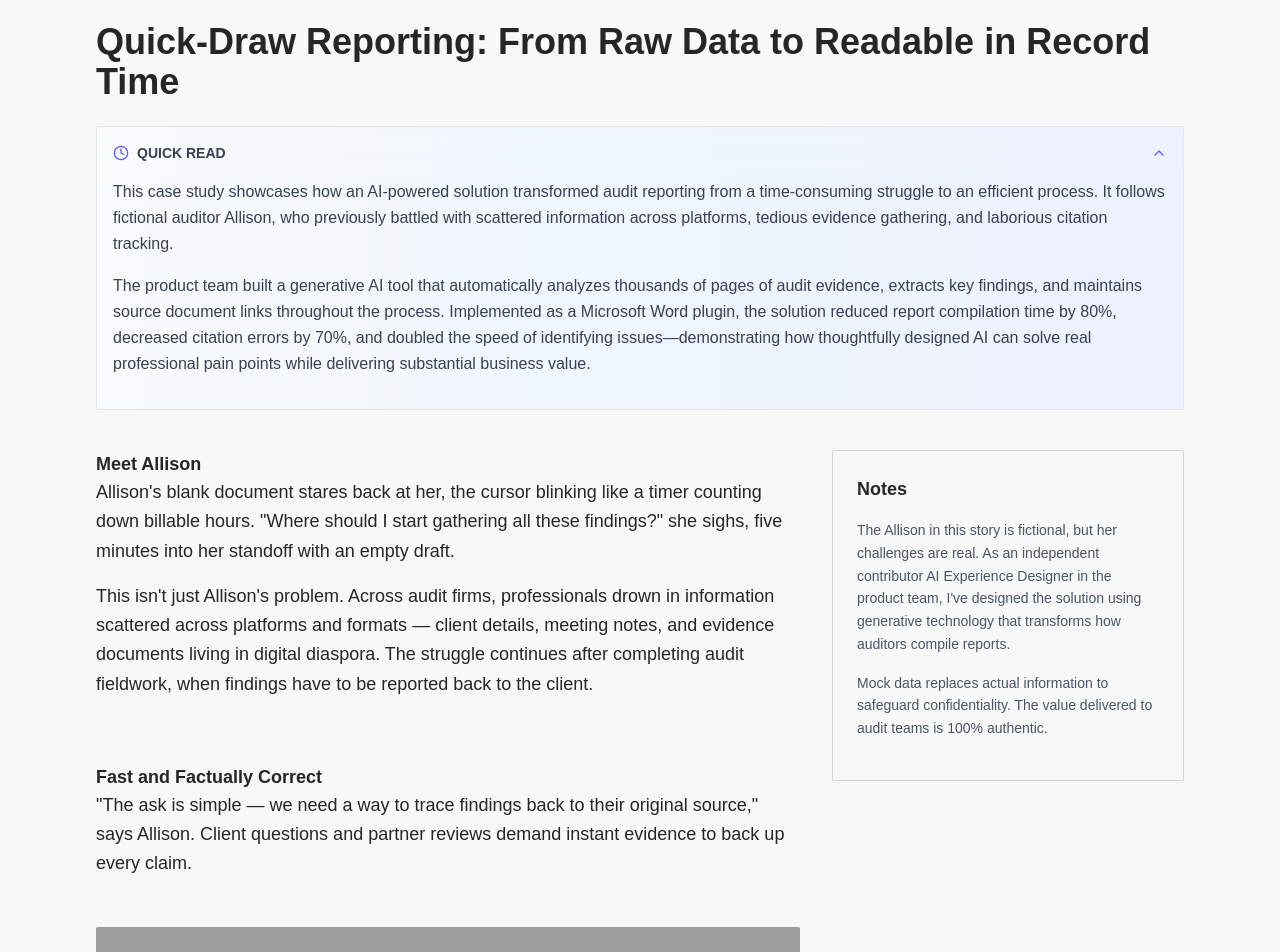
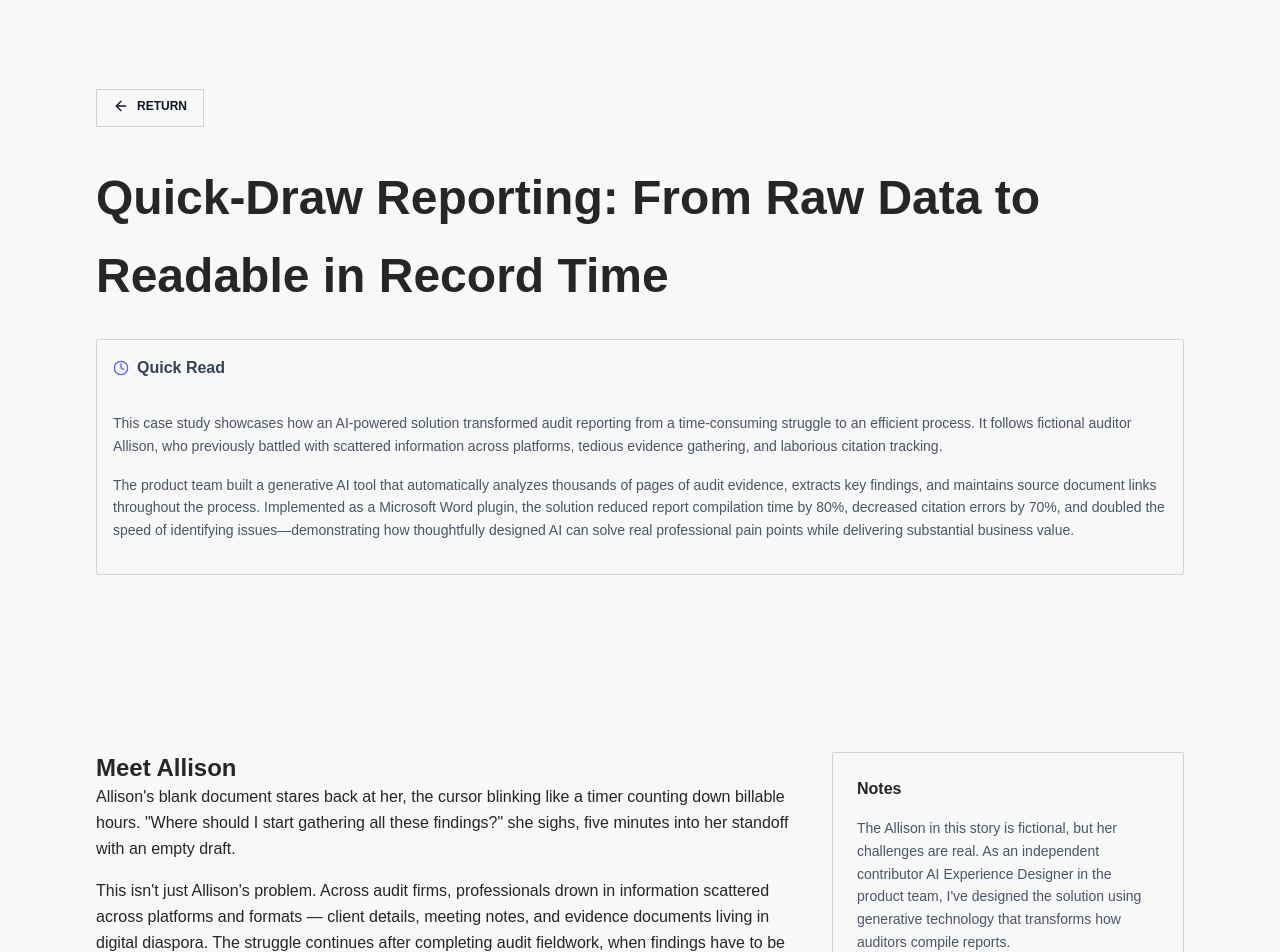
Before and after one commit to byleonardlim/personal-web, a Next.js app: page /case-study/quick-draw-reporting in a window 1280 px wide. Shown: the part 80-1032 px from the top of the page. Built offline with nearby package versions, Linux system fonts and the light colour scheme; grey boxes are pictures that could not be loaded.

Commit message:
revised some writing and improved the reading for the case study

```diff
--- a/src/pages/_document.tsx
+++ b/src/pages/_document.tsx
@@ -5,8 +5,8 @@ export default function Document() {
   return (
     <Html lang="en">
       <Head />
-      <body className="text-gray-900">
-      <div className="fixed inset-0 w-full h-full -z-10" />
+      <body className="anti-aliased text-gray-900">
+      <div className="inset-0 w-full h-full -z-10" />
         <Main />
         <NextScript />
       </body>
--- a/src/pages/case-study/[slug].tsx
+++ b/src/pages/case-study/[slug].tsx
@@ -78,53 +78,23 @@ const QuickRead: React.FC<QuickReadProps> = ({ content }) => {
     }
   }, [quickReadContent]);
 
-  const toggleExpand = () => {
-    if (contentRef.current) {
-      if (isExpanded) {
-        gsap.to(contentRef.current, {
-          height: 0,
-          opacity: 0,
-          duration: 0.3,
-          ease: "power1.in",
-          onComplete: () => setIsExpanded(false)
-        });
-      } else {
-        setIsExpanded(true);
-        gsap.to(contentRef.current, {
-          height: "auto",
-          opacity: 1,
-          duration: 0.3,
-          ease: "power1.out"
-        });
-      }
-    }
-  };
-
   // Return null after all hooks have been called
   if (!quickReadContent) {
     return null;
   }
 
   return (
-    <div className="border border-stone-200 rounded-xs my-6 overflow-hidden bg-gradient-to-r from-gray-50 via-blue-50 to-indigo-50">
-      <div className="flex justify-between items-center p-4 cursor-pointer backdrop-blur-sm" onClick={toggleExpand}>
+    <div className="lg:border border-stone-300 rounded-xs my-6">
+      <div className="lg:p-4 lg:flex lg:justify-between lg:items-center py-4">
         <div className="flex items-center gap-2">
           <Clock className="w-4 h-4 text-indigo-500" />
-          <h3 className="font-bold text-sm uppercase text-gray-700">Quick Read</h3>
+          <h3 className="font-bold text-md capitalize text-gray-700">Quick Read</h3>
         </div>
-        <button className="text-indigo-500 hover:text-indigo-700 transition-colors">
-          {isExpanded ? <ChevronUp className="w-4 h-4" /> : <ChevronDown className="w-4 h-4" />}
-        </button>
       </div>
 
       <div
         ref={contentRef}
-        className={`px-4 pb-4 text-gray-700 leading-relaxed`}
-        style={{
-          height: isExpanded ? "auto" : 0,
-          opacity: isExpanded ? 1 : 0,
-          overflow: "hidden"
-        }}
+        className={`lg:p-4 text-sm text-gray-600 leading-relaxed`}
       >
         <ReactMarkdown components={MarkdownComponents}>
           {quickReadContent}
@@ -189,7 +159,7 @@ const AnimatedListItem: React.FC<{children: React.ReactNode}> = ({ children }) =
 // Enhanced image component with adaptive sizing based on image dimensions
 const MarkdownImage = memo(({ src, alt }: MarkdownImageProps) => {
   return (
-    <figure className="w-full lg:my-12 rounded-xs bg-[url(/assets/images/universal/gradient-bg.png)] bg-cover p-8 md:p-16">
+    <figure className="w-full lg:my-12 rounded-xs bg-[url(/assets/images/universal/gradient-bg.png)] bg-cover p-4 lg:p-16">
       {/* Image container with optimized Next.js Image */}
       <div className="relative z-10">
         <OptimizedImage
@@ -198,7 +168,7 @@ const MarkdownImage = memo(({ src, alt }: MarkdownImageProps) => {
           className="shadow-lg"
         />
       </div>
-      <span className="mt-6 px-2 text-xs font-bold text-right text-stone-600 block">{ alt }</span>
+      <span className="mt-6 px-2 text-xs text-center block">{alt}</span>
     </figure>
   );
 });
@@ -337,7 +307,7 @@ const SectionedMarkdown: React.FC<SectionedMarkdownProps> = ({ content }) => {
             mainSections.map((section) => {
               if (section.type === 'intro') {
                 return (
-                  <div key={`intro-${section.index}`} className="mb-8">
+                  <div key={`intro-${section.index}`} className="mb-16">
                     <ReactMarkdown components={MarkdownComponents}>
                       {section.content}
                     </ReactMarkdown>
@@ -346,7 +316,7 @@ const SectionedMarkdown: React.FC<SectionedMarkdownProps> = ({ content }) => {
               } else {
                 return (
                   <section key={`section-${section.index}`} className="mb-16">
-                    <h2 className="text-lg font-bold">
+                    <h2 className="text-2xl font-bold">
                       {section.heading}
                     </h2>
                     <div className="text-md leading-8">
@@ -370,9 +340,9 @@ const SectionedMarkdown: React.FC<SectionedMarkdownProps> = ({ content }) => {
 
         {/* Notes column (sticky) */}
         {notesSection && (
-          <div className="lg:w-1/3 order-first lg:order-last">
-            <div className="sticky p-6 lg:top-8 border border-stone-300 rounded-xs">
-              <h2 className="text-lg font-bold mb-4">
+          <div className="lg:w-1/3 order-first lg:order-last bg-stone-200 lg:bg-transparent">
+            <div className="lg:sticky p-4 lg:p-6 lg:top-8 lg:border border-stone-300 rounded-xs">
+              <h2 className="text-md font-bold mb-4">
                 {(notesSection as NotesSection).heading}
               </h2>
               <div className="text-sm text-gray-600 leading-relaxed">
@@ -554,6 +524,11 @@ export default function CaseStudy({
         className="min-h-screen"
       >
         <div className="max-w-6xl mx-auto px-4 lg:px-8 my-8">
+          <div
+            ref={mainContentRef}
+          >
+            <div className="pb-4 lg:h-screen flex flex-col justify-center">
+
               {/* Back to Main */}
               <div
                 ref={backLinkRef}
@@ -578,18 +553,15 @@ export default function CaseStudy({
                 </Link>
               </div>
 
-          <div
-            ref={mainContentRef}
-          >
-            <div className="pb-4">
-              <h1 className="text-2xl lg:text-4xl font-bold">{study.title}</h1>
+              { /* Case study title */ }
+              <h1 className="text-3xl lg:text-5xl font-bold leading-relaxed">{study.title}</h1>
 
               {/* Quick Read Section */}
               {study.content && (
                 <QuickRead content={study.content} />
               )}
             </div>
-            <div className="text-lg">
+            <div className="text-md">
               <SectionedMarkdown content={study.content} />
             </div>
           </div>
@@ -599,7 +571,7 @@ export default function CaseStudy({
               {prevStudy && (
                 <button
                   onClick={() => handleNavigation(`/case-study/${prevStudy.slug}`, -1)}
-                  className="group flex items-left gap-3 px-4 py-2 mb-8 w-fit border border-stone-300 block uppercase text-xs font-bold hover:text-gray-600 transition-colors group cursor-pointer"
+                  className="flex items-left gap-3 px-4 py-2 mb-8 border border-stone-300 uppercase text-xs font-bold hover:text-gray-600 transition-colors group cursor-pointer"
                 >
                   <div
                     className="flex items-left gap-2"
@@ -614,7 +586,7 @@ export default function CaseStudy({
                   </div>
                   <div className="flex flex-col items-start">
                     <span className="text-gray-400">Previous</span>
-                    <span className="truncate text-left">{prevStudy.title}</span>
+                    <span className="text-left">{prevStudy.title}</span>
                   </div>
                 </button>
               )}
```
Lines whose indentation alone changed are shown as unchanged.
